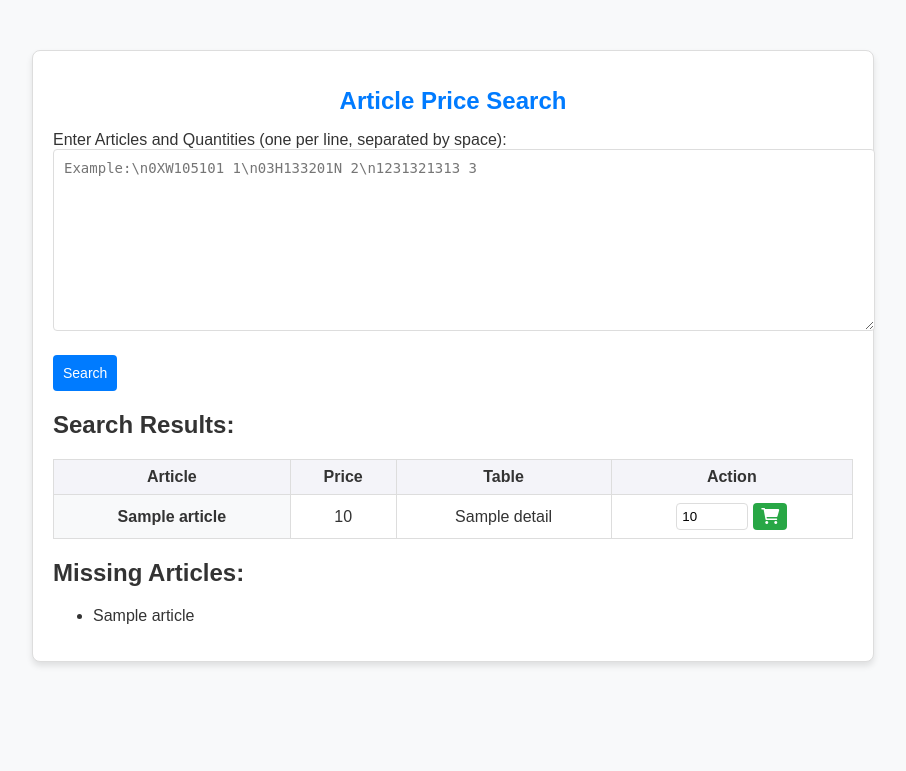
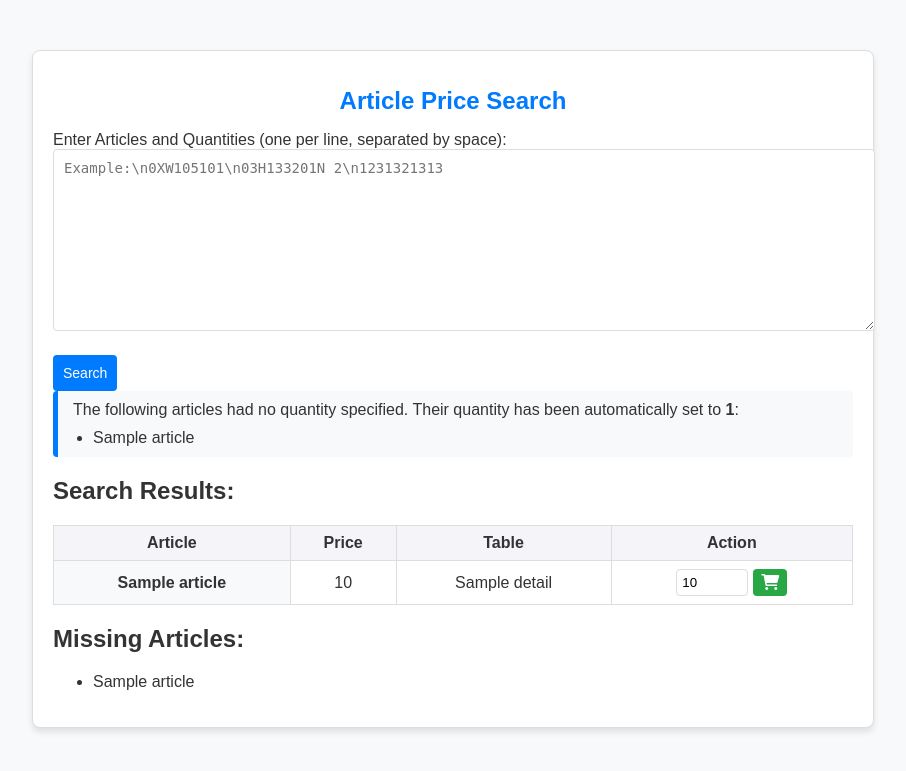
Before and after one commit to crimpi23/my_project, a Flask app: template templates/index.html in a window 1280 px wide. Shown: the top 771 px of the page, without its empty margins (187-1093 px from the left). Run offline with Flask 3, Linux system fonts and the light colour scheme; the template is opened without the code that fills it: most values are stand-ins (such as "Sample title", 1, 10 or a date in 2020); some libraries are stand-ins or nearby versions.

Commit message:
Initial commit

```diff
--- a/app.py
+++ b/app.py
@@ -24,19 +24,23 @@ def search_articles():
     # Отримуємо текстовий ввід
     articles_input = request.form.get('articles')
     if not articles_input:
-        return render_template('index.html', message="Please enter at least one article and quantity.")
+        return render_template('index.html', message="Please enter at least one article.")
 
     # Розбираємо текстовий ввід на артикули й кількість
     for line in articles_input.splitlines():
         parts = line.strip().split()
-        if len(parts) == 2 and parts[0].strip() and parts[1].isdigit():
+        if len(parts) == 1:  # Тільки артикул, без кількості
+            article = parts[0].strip()
+            articles.append(article)
+            quantities[article] = 1  # Встановлюємо кількість 1 за замовчуванням
+        elif len(parts) == 2 and parts[0].strip() and parts[1].isdigit():  # Артикул і кількість
             article, quantity = parts
             articles.append(article.strip())
             quantities[article] = int(quantity)
 
     # Якщо немає валідних даних
     if not articles:
-        return render_template('index.html', message="No valid articles provided. Please enter Article and Quantity separated by a space.")
+        return render_template('index.html', message="No valid articles provided. Please enter valid Article and Quantity.")
 
     try:
         conn = get_db_connection()
--- a/static/styles.css
+++ b/static/styles.css
@@ -103,3 +103,21 @@ th {
     align-items: center; /* Вирівнювання по центру */
     justify-content: center; /* Центрування */
 }
+.info-message {
+    background-color: #f8f9fa;
+    border-left: 5px solid #007BFF;
+    padding: 10px 15px;
+    margin-bottom: 20px;
+    border-radius: 4px;
+    color: #333;
+}
+
+.info-message p {
+    margin: 0 0 10px;
+}
+
+.info-message ul {
+    margin: 0;
+    padding-left: 20px;
+    list-style: disc;
+}
--- a/templates/index.html
+++ b/templates/index.html
@@ -12,9 +12,21 @@
 		<h1>Article Price Search</h1>
 		<form method="POST" action="/search">
 			<label for="articles">Enter Articles and Quantities (one per line, separated by space):</label>
-            <textarea id="articles" name="articles" rows="10" placeholder="Example:\n0XW105101 1\n03H133201N 2\n1231321313 3" required></textarea>
+			<textarea id="articles" name="articles" rows="10" placeholder="Example:\n0XW105101\n03H133201N 2\n1231321313" required></textarea>
 			<button type="submit">Search</button>
 		</form>
+
+		{% if auto_set_quantities %}
+		<!-- Блок повідомлення про автоматично встановлену кількість -->
+		<div class="info-message">
+			<p>The following articles had no quantity specified. Their quantity has been automatically set to <strong>1</strong>:</p>
+			<ul>
+				{% for article in auto_set_quantities %}
+				<li>{{ article }}</li>
+				{% endfor %}
+			</ul>
+		</div>
+		{% endif %}
 
 		{% if grouped_results %}
 		<div class="results">
@@ -39,10 +51,10 @@
 						<td>{{ detail.table_name }}</td>
 						<td>
 							<form method="POST" action="/add_to_cart" class="cart-form">
-								<!-- Поле для кількості -->
+								<input type="hidden" name="article" value="{{ article }}">
+								<input type="hidden" name="price" value="{{ detail.price }}">
+								<input type="hidden" name="table_name" value="{{ detail.table_name }}">
 								<input type="number" name="quantity" value="{{ quantities[article] }}" min="1" class="quantity-input">
-
-								<!-- Кнопка з іконкою кошика -->
 								<button type="submit" class="cart-button">
 									<i class="fas fa-shopping-cart"></i>
 								</button>
@@ -73,5 +85,6 @@
 		</div>
 		{% endif %}
 	</div>
+
 </body>
 </html>
```
Lines whose indentation alone changed are shown as unchanged.
